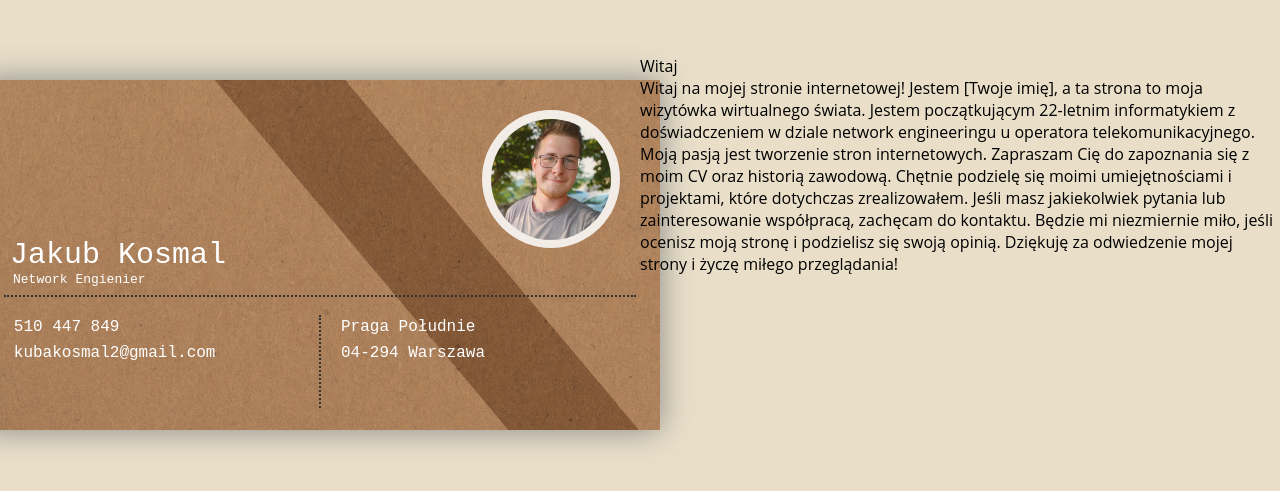
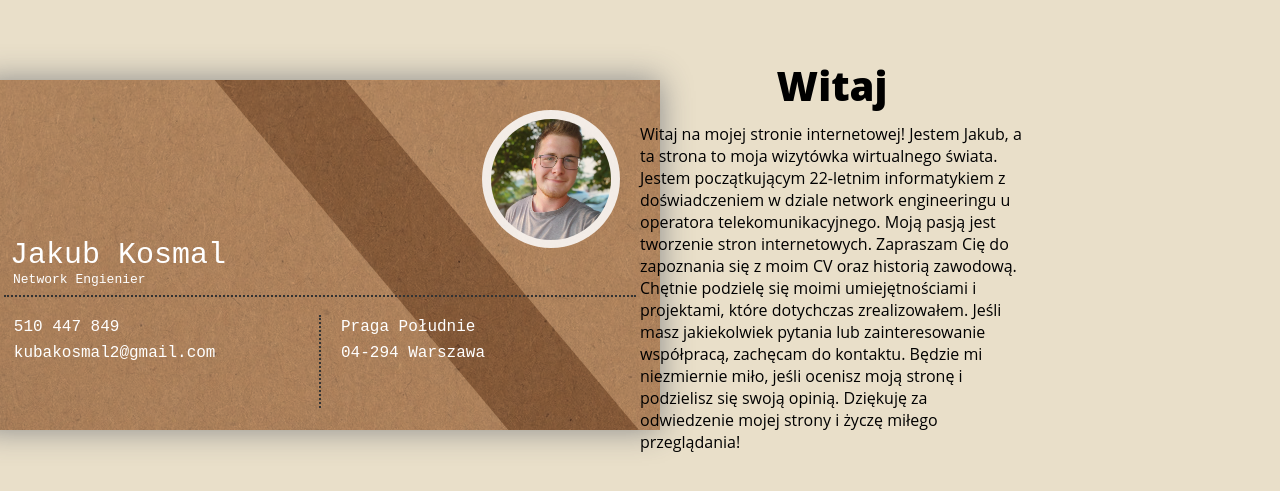
Before and after one commit to kubakosmal9/kubakosmal9, a Vue app: page / in a window 1280 px wide. Shown: the part 145-636 px from the top of the page. Built offline with nearby package versions, Linux system fonts and the light colour scheme.

Commit message:
Styling text

```diff
--- a/src/components/mainDescription.vue
+++ b/src/components/mainDescription.vue
@@ -4,7 +4,7 @@
             Witaj
         </div>
         <div class="text">
-            Witaj na mojej stronie internetowej! Jestem [Twoje imię], a ta strona to moja wizytówka wirtualnego świata.
+            Witaj na mojej stronie internetowej! Jestem Jakub, a ta strona to moja wizytówka wirtualnego świata.
             Jestem początkującym 22-letnim informatykiem z doświadczeniem w dziale network engineeringu u operatora telekomunikacyjnego.
             Moją pasją jest tworzenie stron internetowych. Zapraszam Cię do zapoznania się z moim CV oraz historią zawodową.
             Chętnie podzielę się moimi umiejętnościami i projektami, które dotychczas zrealizowałem. Jeśli masz jakiekolwiek pytania lub zainteresowanie współpracą, zachęcam do kontaktu.
@@ -26,13 +26,20 @@ export default{
     font-family:'Open Sans' ;
     flex-direction: column;
     position: absolute;
-    right: 0;
-    width: 50%;
+    right: 20%;
+    display: flex;
+    flex-direction: column;
+    justify-content: center;
+    align-items: center ;
+    width: 30%;
     height: 50%;
+    text-align: left;
     top: 50%;
     transform: translateY(-50%);
 }
 .title{
-
+    font-size: 40px;
+    margin-bottom: 10px;
+    font-weight: 800;
 }
 </style>
```
